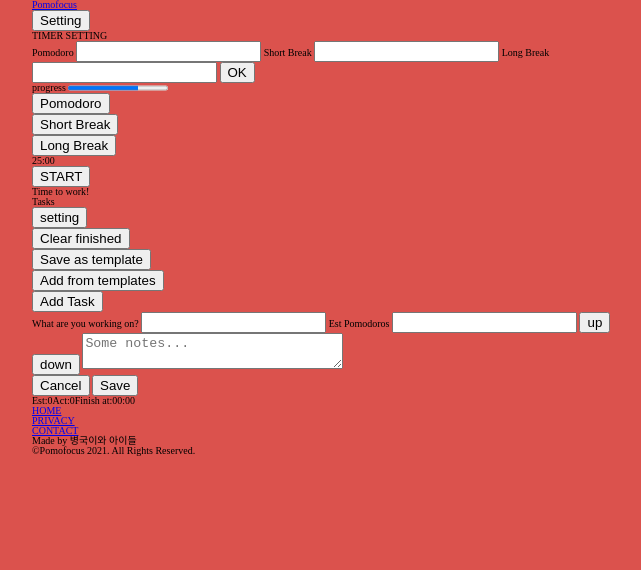
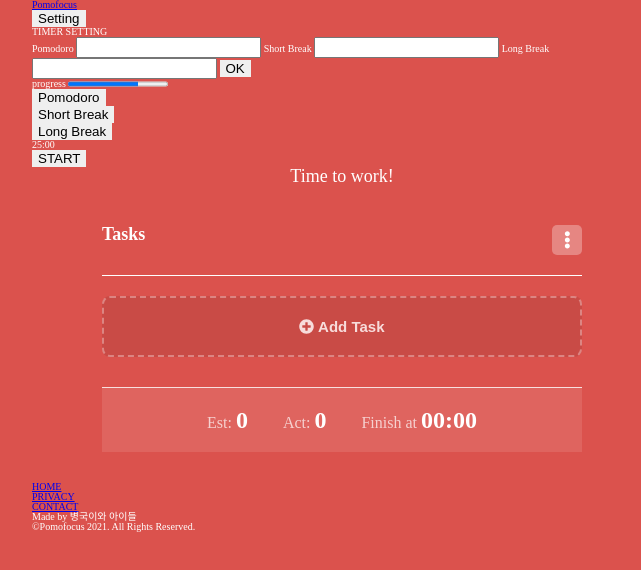
Before and after one commit to bcround/pomodoroTimerClone, a website built with webpack: page src/index.html in a window 1280 px wide. Shown: the whole page, without its empty margins (298-939 px from the left). Built offline with nearby package versions, Linux system fonts and the light colour scheme.

Commit message:
feat: apply todo style
closed: #1

```diff
--- a/src/index.html
+++ b/src/index.html
@@ -6,6 +6,7 @@
   <meta name="viewport" content="width=device-width, initial-scale=1.0">
   <title>Pomodoro Timer Online - clone</title>
   <link rel="stylesheet" href="../dist/style.css">
+  <script src="https://use.fontawesome.com/releases/v5.2.0/js/all.js"></script>
 </head>
 <body>
   <header>
@@ -48,8 +49,12 @@
       <p class="todos__brief">Time to work!<span class="todos__working-on"></span></p>
 
       <article class="todolist">
-        <h2 class="todolist__heading">Tasks</h2>
-        <button class="todolist__setting">setting</button>
+        <div class="todolist__header-wrap">
+          <h2 class="todolist__heading">Tasks</h2>
+          <button class="todolist__setting" aria-label="setting">
+            <span class="fa fa-ellipsis-v fa-lg" aria-hidden="true"></span>
+          </button>
+        </div>
 
         <!-- 세팅 버튼 모달 -->
         <div class="todolist__setting-modal is-active">
@@ -92,37 +97,56 @@
           </li> -->
         </ul>
 
-        <button class="todolist__add-btn"><i></i>Add Task</button>
+        <button class="todolist__add-btn">
+          <i class="fa fa-plus-circle"></i>
+          Add Task
+        </button>
 
         <!-- 애드 테스크 모달 -->
         <div class="todolist__add-todo is-active">
-          <label for="inputTodo">What are you working on?</label>
+          <label for="inputTodo" class="todolist__label-todo">What are you working on?</label>
           <input type="text" class="todolist__input-todo" id="inputTodo">
-          <label for="inputNumber">Est Pomodoros</label>
-          <input type="number" class="todolist__input-number" id="inputNumber">
-          <button class="todolist__up">up</button>
-          <button class="todolist__down">down</button>
-          <textarea name="todolist__note" id="todolistNote" class="todolist__note" cols="30" rows="2" placeholder="Some notes..."></textarea>
-          <label for="todolistNote" class="a11y-hidden">Explane todo</label>
-          <footer>
-            <button class="todolist__cancel">Cancel</button>
-            <button class="todolist__save">Save</button>
+
+          <div class="todolist__count">
+            <label for="inputNumber" class="count__label-number">Est Pomodoros</label>
+            <input type="number" class="count__input-number" id="inputNumber">
+            <button class="count__up" aria-label="up">
+              <span class="fa fa-caret-up fa-lg" aria-hidden="true"></span>
+            </button>
+            <button class="count__down" aria-label="down">
+              <span class="fa fa-caret-down fa-lg" aria-hidden="true"></span>
+            </button>
+          </div>
+
+          <button class="todolist__add-note">+ Add Note</button>
+          <div class="todolist__note">
+            <textarea name="note__note" id="todolistNote" class="note__note-input" cols="30" rows="2" placeholder="Some notes..."></textarea>
+            <label for="todolistNote" class="note_note-label a11y-hidden">Explane todo</label>
+          </div>
+
+          <footer class="todolist__footer">
+            <button class="footer__cancel">Cancel</button>
+            <button class="footer__save">Save</button>
           </footer>
         </div>
       </article>
     </section>
 
     <section class="summary isActive">
-      <table>
-        <tr>
-          <th>Est:</th>
-          <td>0</td>
-          <th>Act:</th>
-          <td>0</td>
-          <th>Finish at:</th>
-          <td>00:00</td>
-        </tr>
-      </table>
+      <ul>
+        <li>
+          <span>Est:</span>
+          <span>0</span>
+        </li>
+        <li>
+          <span>Act:</span>
+          <span>0</span>
+        </li>
+        <li>
+          <span>Finish at</span>
+          <span>00:00</span>
+        </li>
+      </ul>
     </section>
 
   </main>
--- a/src/sass/_reset.scss
+++ b/src/sass/_reset.scss
@@ -30,6 +30,7 @@ footer, header, hgroup, menu, nav, section {
 }
 body {
 	line-height: 1;
+	box-sizing: border-box;
 }
 ol, ul {
 	list-style: none;
@@ -47,7 +48,12 @@ table {
 	border-spacing: 0;
 }
 html {
-	font-size: 10px
+	font-size: 10px;
+	color: white;
+}
+button {
+	cursor: pointer;
+	border: none;
 }
 
 // 깔
--- a/src/sass/_todolist.scss
+++ b/src/sass/_todolist.scss
@@ -0,0 +1,178 @@
+// 레이아웃
+.todos {
+  width: 480px;
+  margin: 0 auto;
+  $pb: 20px;
+  $mb: 20px;
+  font: {
+    size: 1.8rem;
+  };
+  .todos__brief {
+    text-align: center;
+    padding-bottom: $pb;
+    margin-bottom: $mb;
+  };
+
+  .todolist {
+    .todolist__header-wrap {
+      padding-bottom: $pb;
+      border-bottom: 1px solid $defaultColor;
+      overflow: hidden;
+      margin-bottom: $mb;
+
+      h2 {
+        font-weight: bold;
+        display: inline;
+      };
+      .todolist__setting {
+        width: 30px;
+        height: 30px;
+        float: right;
+        color: $defaultColor;
+        background: rgba(255, 255, 255, 0.3);
+        border-radius: 5px;
+      };
+    };
+  };
+
+  .todolist__setting-modal {
+    display: none;
+  };
+
+  .todolist__add-btn {
+    display: block;
+    font-size: 1.5rem;
+    width: 100%;
+    color: $defaultColor;
+    background: rgba(0, 0, 0, 0.1);
+    border: 2px dashed rgba(255, 255, 255, 0.4);
+    padding: $pb;
+    border-radius: 8px;
+    opacity: 0.8;
+    font-weight: bold;
+
+    i {
+      margin-right: 5px;
+    }
+  }
+
+  .todolist__add-todo {
+    display: none;
+  }
+  // .todolist__add-todo {
+  //   display: block;
+  //   position: relative;
+  //   padding: 30px 15px;
+  //   color: $grayFont;
+  //   background: $defaultColor;
+  //   border-radius: 8px;
+
+  //   .todolist__label-todo {
+  //     position: absolute;
+  //     left: 20px;
+  //     top: 35px;
+  //     font-weight: bold;
+  //   };
+
+  //   .todolist__input-todo {
+  //     display: block;
+  //     outline: none;
+  //     width: 97%;
+  //     font-size: 1.8rem;
+  //     border: none;
+  //     padding: 5px;
+  //     margin-bottom: $mb;
+  //   };
+
+
+  //   .todolist__count {
+  //     margin-left: 5px;
+  //     margin-bottom: 15px;
+
+  //     .count__label-number {
+  //       display: block;
+  //       color: #555555;
+  //       font-size: 1.6rem;
+  //       font-weight: bold;
+  //       margin-bottom: 10px;
+  //     };
+
+  //     .count__input-number {
+  //       background: rgb(239, 239, 239);
+  //       padding: 10px;
+  //       width: 75px;
+  //       border-radius: 4px;
+  //       font-size: 1.6rem;
+  //       color: rgb(85, 85, 85);
+  //       margin-right: 10px;
+  //       font-weight: bold;
+  //       border: none;
+  //     }
+
+  //     .count__up, .count__down {
+  //       text-align: center;
+  //       width: 40px;
+  //       padding: 8px 12px;
+  //       border-radius: 4px;
+  //       color: rgb(85, 85, 85);
+  //       border: 1px solid rgb(223, 223, 223);
+  //       box-shadow: rgba(0, 0, 0, 0.2) 0px 2px 2px;
+  //       margin: 0 2px;
+  //       background: none;
+  //     }
+  //   }
+
+  //   .todolist__add-note {
+  //     display: block;
+  //     text-decoration: underline;
+  //     color: rgba(0, 0, 0, 0.4);
+  //     background: none;
+  //     font-weight: bold;
+  //   }
+
+  //   .todolist__note {
+  //     margin-left: 5px;
+  //    .note__note-input {
+  //      display: none;
+  //      border-radius: 4px;
+  //      background: rgb(239, 239, 239);
+  //      border: none;
+  //      color: rgb(85, 85, 85);
+  //      font-size: 1.5rem;
+  //      width: 95%;
+  //      padding: 10px;
+  //    }
+  //   }
+  // };
+  // .todolist__footer {
+  //   background: rgb(239, 239, 239);
+  //   border-bottom-left-radius: 8px;
+  //   border-bottom-right-radius: 8px;
+  // }
+}
+
+.summary {
+  width: 480px;
+  margin: 30px auto;
+  background: rgba(255, 255, 255, 0.1);
+  text-align: center;
+  box-sizing: border-box;
+  padding: 20px 70px;
+  border-top: 1px solid rgba(255, 255, 255, 0.8);
+  ul {
+    display: flex;
+    flex-flow: row nowrap;
+    justify-content: space-evenly;
+  }
+
+  li {
+    color: rgba(255, 255, 255, 0.7);
+    font-size: 1.6rem;
+  }
+
+  li span:last-child {
+    font-size: 2.4rem;
+    font-weight: bold;
+    color: rgba(255, 255, 255, 1);
+  }
+}
```
Also changed, not shown: dist/style.css, 2 other files.
